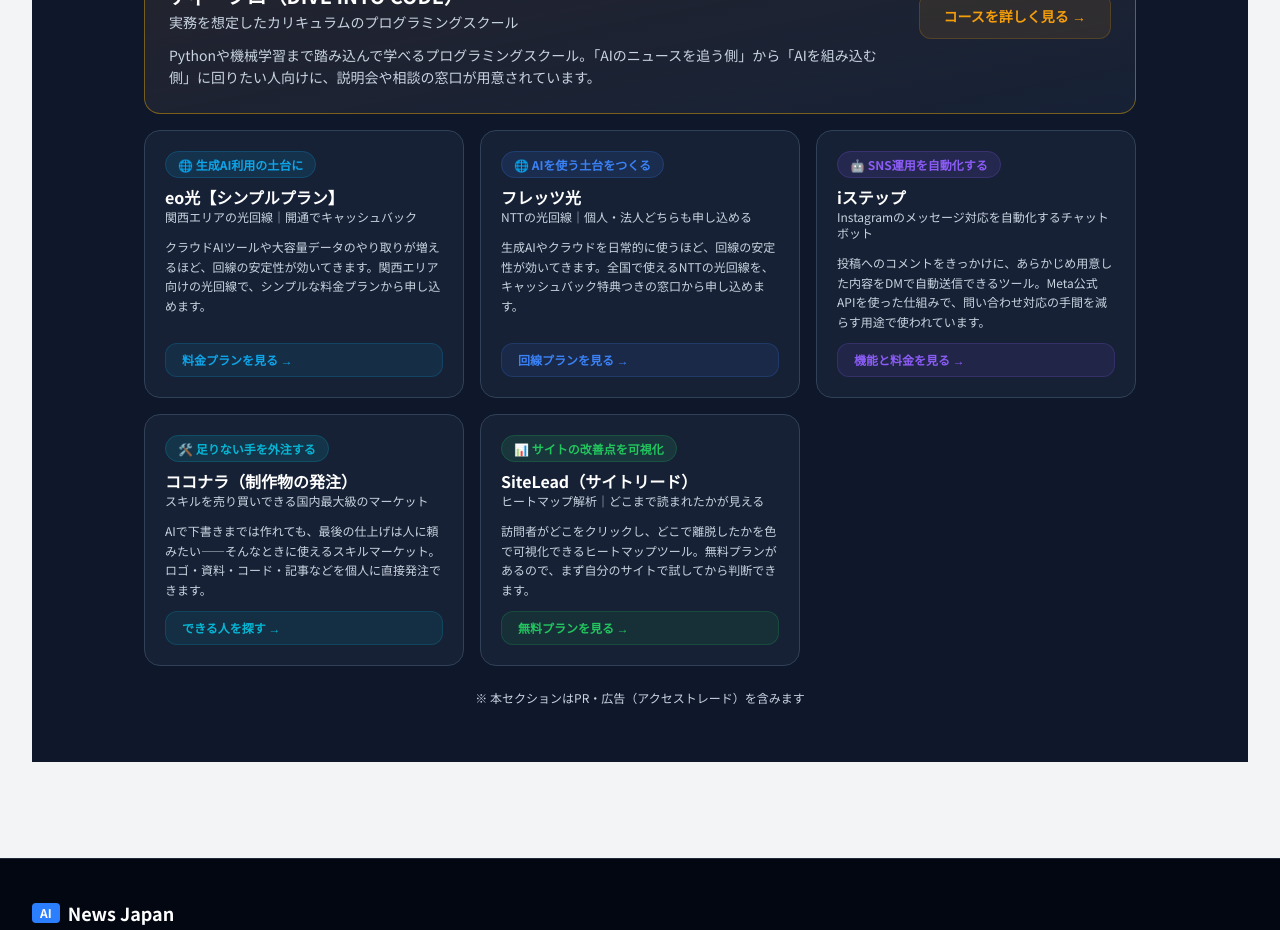
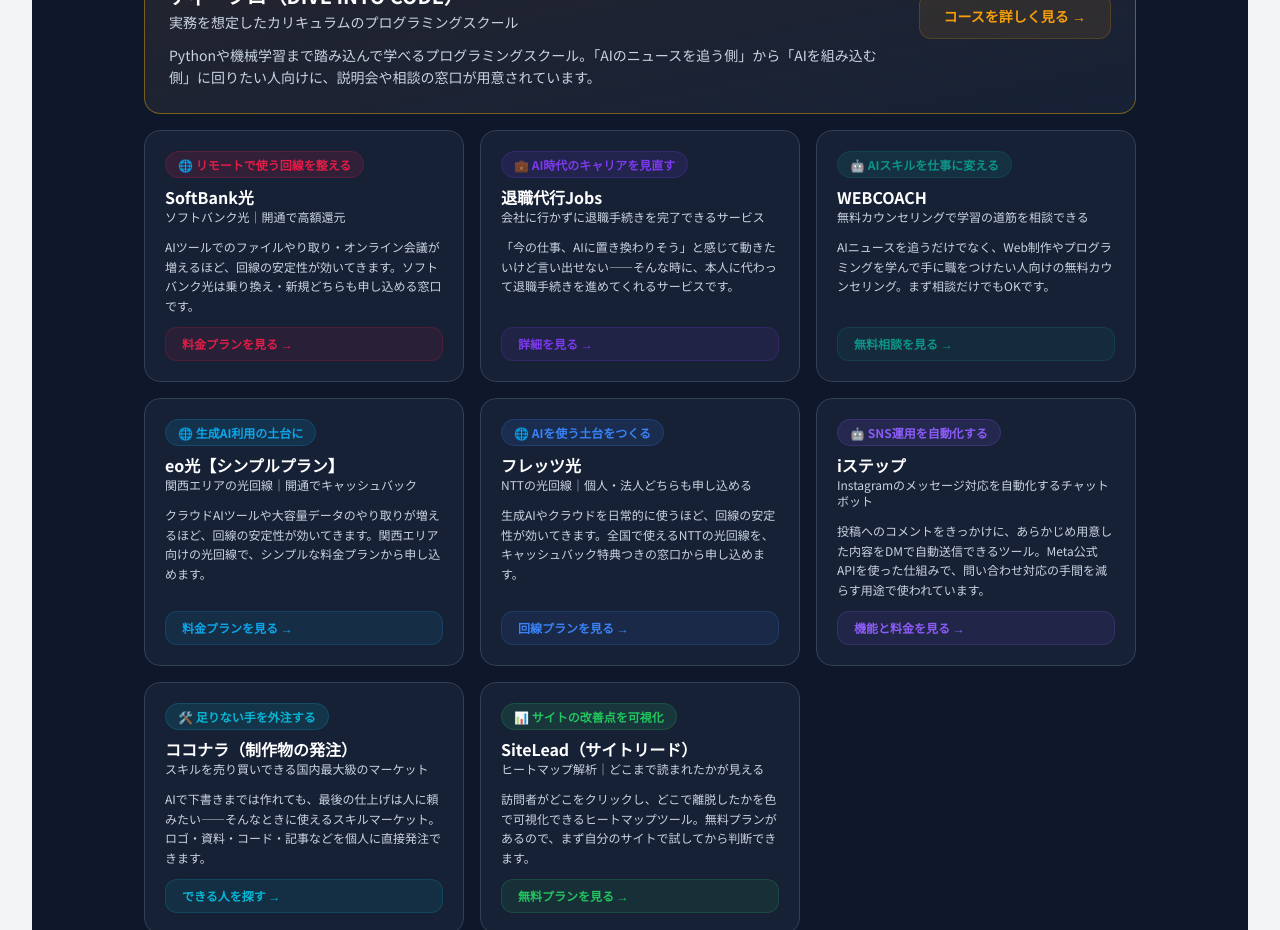
Before and after one commit to tz20262026/ai-news-site, a Next.js app: page / in a window 1280 px wide. Shown: the part 7580-8510 px from the top of the page. Built offline with nearby package versions, Linux system fonts and the light colour scheme; no server answers.

Commit message:
feat: アクセストレード未設置の高単価案件3件を追加
SoftBank光13,000円・退職代行Jobs12,000円・WEBCOACH11,500円が
提携済みなのに未設置だったため追加設置。

```diff
--- a/src/components/AtSectionAiNews.tsx
+++ b/src/components/AtSectionAiNews.tsx
@@ -44,6 +44,39 @@
 
 /** 通常グリッドに並べる案件（成果報酬の高い順） */
 const items: AtItem[] = [
+  {
+    // 成果報酬 13,000円（2026-07-22追加）
+    rk: "0100p03500ovms",
+    badge: "🌐 リモートで使う回線を整える",
+    badgeColor: "#e11d48",
+    title: "SoftBank光",
+    tagline: "ソフトバンク光｜開通で高額還元",
+    desc: "AIツールでのファイルやり取り・オンライン会議が増えるほど、回線の安定性が効いてきます。ソフトバンク光は乗り換え・新規どちらも申し込める窓口です。",
+    cta: "料金プランを見る →",
+    color: "#e11d48",
+  },
+  {
+    // 成果報酬 12,000円（2026-07-22追加）
+    rk: "0100q25q00ovms",
+    badge: "💼 AI時代のキャリアを見直す",
+    badgeColor: "#7c3aed",
+    title: "退職代行Jobs",
+    tagline: "会社に行かずに退職手続きを完了できるサービス",
+    desc: "「今の仕事、AIに置き換わりそう」と感じて動きたいけど言い出せない——そんな時に、本人に代わって退職手続きを進めてくれるサービスです。",
+    cta: "詳細を見る →",
+    color: "#7c3aed",
+  },
+  {
+    // 成果報酬 11,500円（2026-07-22追加）
+    rk: "0100ppve00ovms",
+    badge: "🤖 AIスキルを仕事に変える",
+    badgeColor: "#0d9488",
+    title: "WEBCOACH",
+    tagline: "無料カウンセリングで学習の道筋を相談できる",
+    desc: "AIニュースを追うだけでなく、Web制作やプログラミングを学んで手に職をつけたい人向けの無料カウンセリング。まず相談だけでもOKです。",
+    cta: "無料相談を見る →",
+    color: "#0d9488",
+  },
   {
     // 成果報酬 20,000円（2026-07-17追加）
     rk: "0100q0x500ovms",
```
